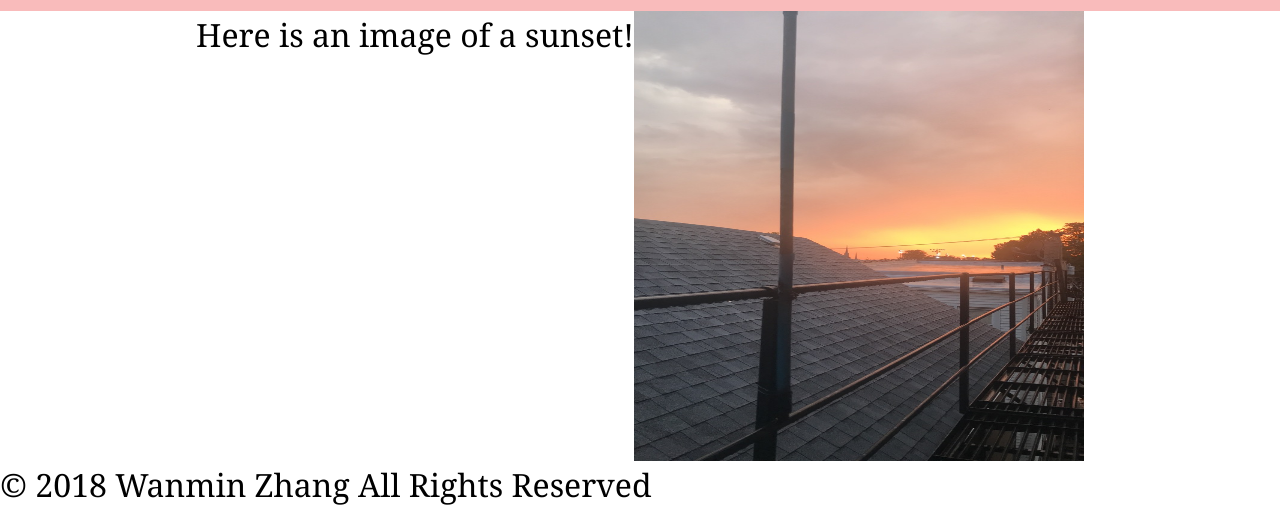
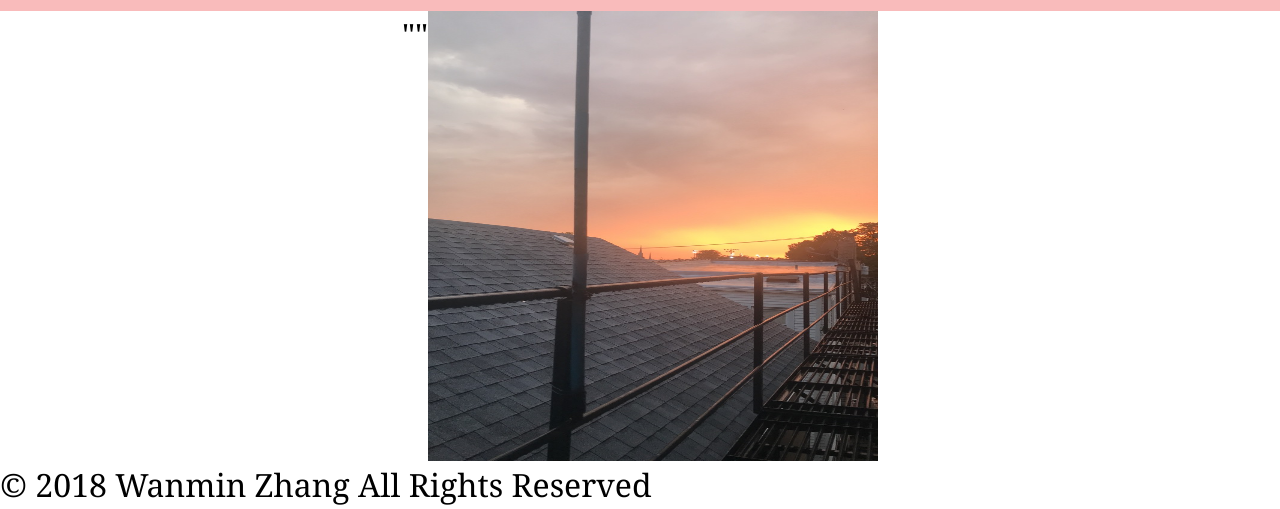
Before and after one commit to wanminz/project-two, a plain HTML site: page index.html in a window 1280 px wide. Shown: the part 715-1224 px from the top of the page. Drawn offline with Linux system fonts and the light colour scheme.

Commit message:
Remove image caption

```diff
--- a/index.html
+++ b/index.html
@@ -20,7 +20,7 @@
     </ul>
   </nav>
     <figure id="sunset">
-      <figcaption>Here is an image of a sunset!</figcaption>
+      <figcaption>""</figcaption>
       <img src="assets/images/sunset.jpg" alt="sunset" />
     </figure>
   </main>
```
